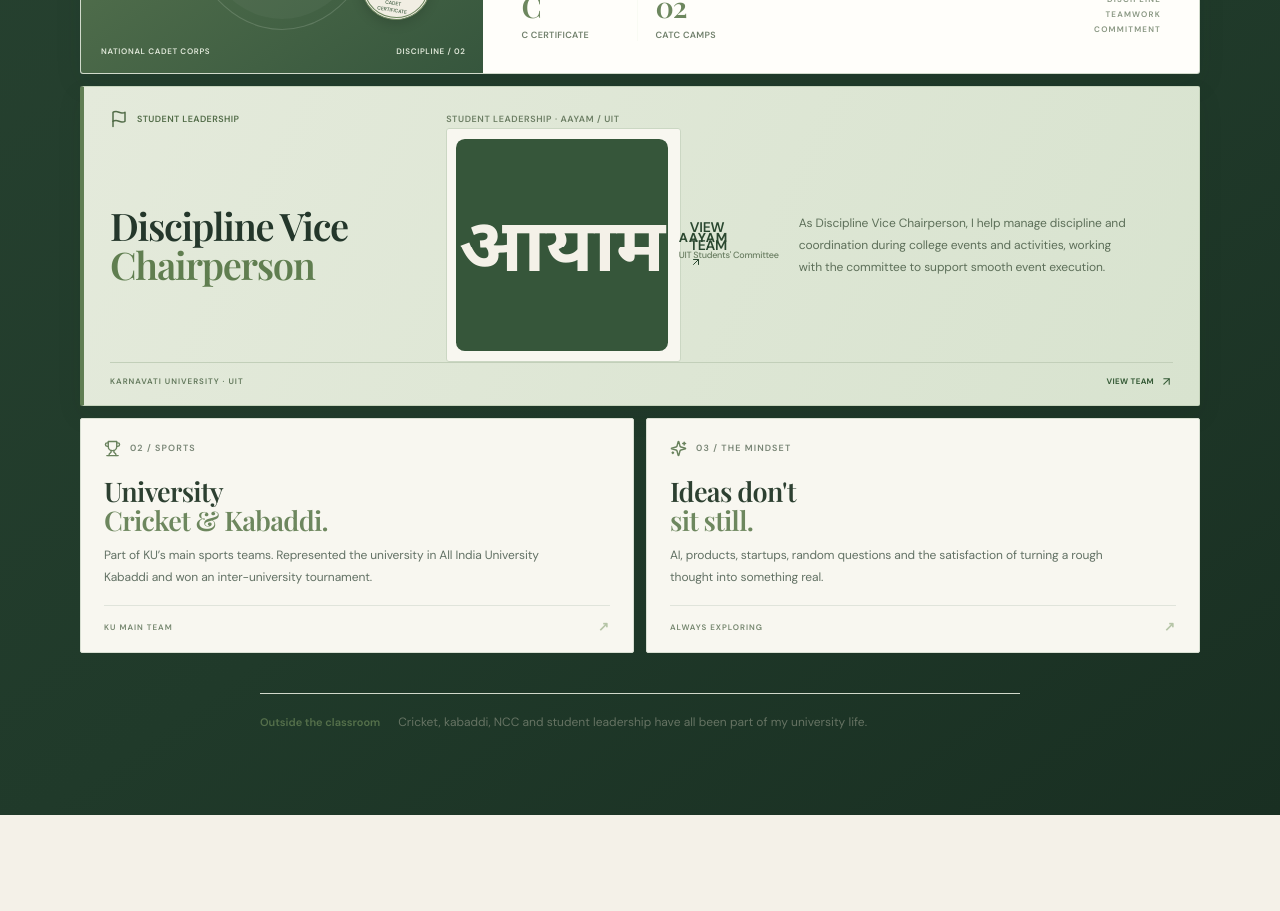
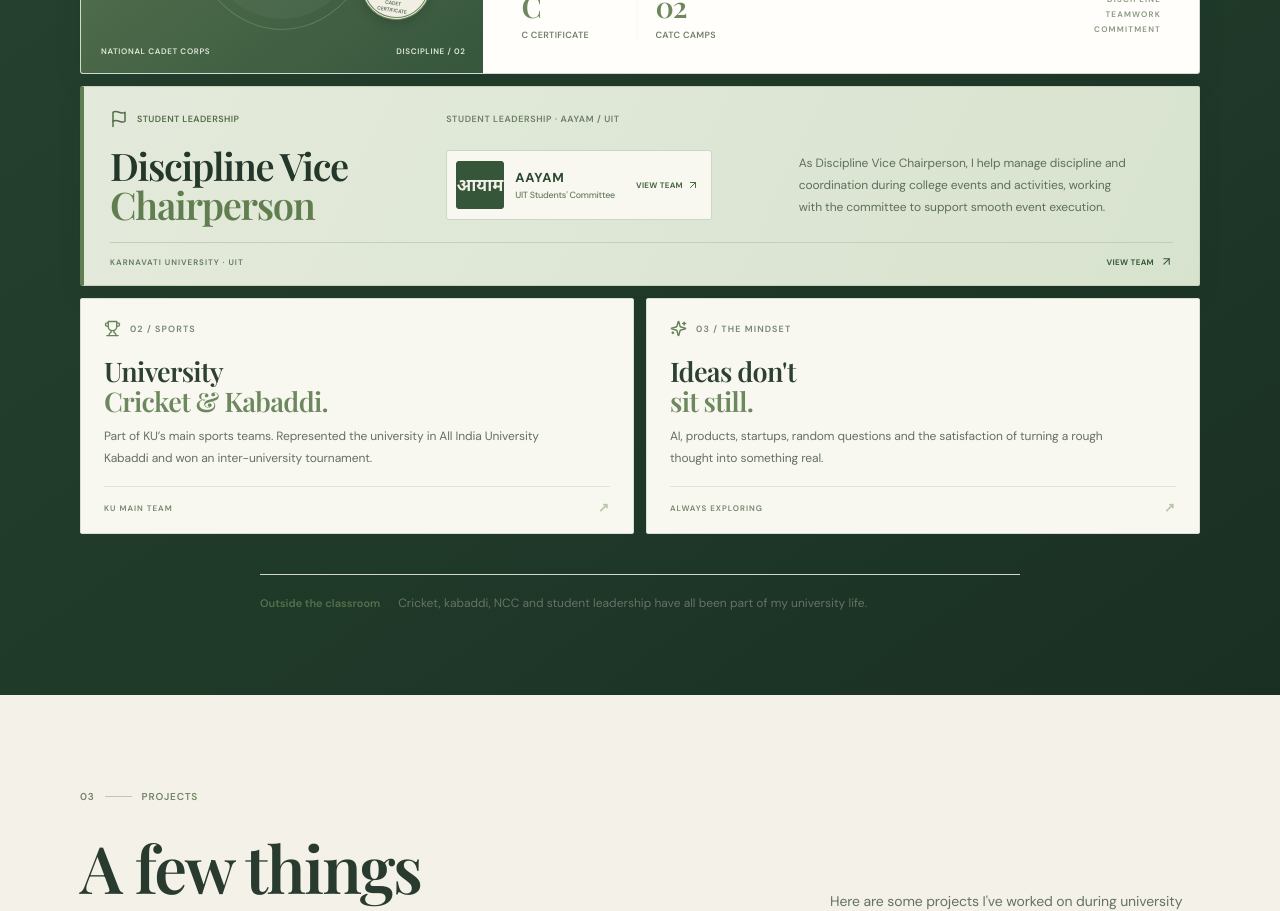
Before and after one commit to abhitiwari12/abhitiwari, a React (Vite) app: page / in a window 1280 px wide. Shown: the part 2040-2951 px from the top of the page. Built offline with nearby package versions, Linux system fonts and the light colour scheme; a web font is replaced by a local one.

Commit message:
Style linked AAYAM identity card

```diff
--- a/src/styles.css
+++ b/src/styles.css
@@ -1319,3 +1319,36 @@ html { scrollbar-color:#748b66 #f4f1e8; }
   .project-card { background:#fffdf7; }
   .horizon-section { background:#294432; }
 }
+
+
+/* AAYAM identity card — official team link and Hindi wordmark mark */
+.formation-role-featured .position-organisation.aayam-organisation {
+  gap:11px;
+  min-height:64px;
+  text-decoration:none;
+}
+.aayam-logo {
+  width:48px;
+  height:48px;
+  flex:0 0 48px;
+  display:block;
+  object-fit:contain;
+  border-radius:3px;
+}
+.aayam-card-link {
+  margin-left:10px;
+  display:inline-flex;
+  align-items:center;
+  gap:4px;
+  color:#496a43;
+  font:700 8px var(--body);
+  letter-spacing:.25px;
+  white-space:nowrap;
+}
+.aayam-organisation:hover .aayam-card-link {
+  color:#294432;
+}
+@media(max-width:720px) {
+  .aayam-logo { width:42px; height:42px; flex-basis:42px; }
+  .aayam-card-link { margin-left:auto; font-size:7px; }
+}
```
